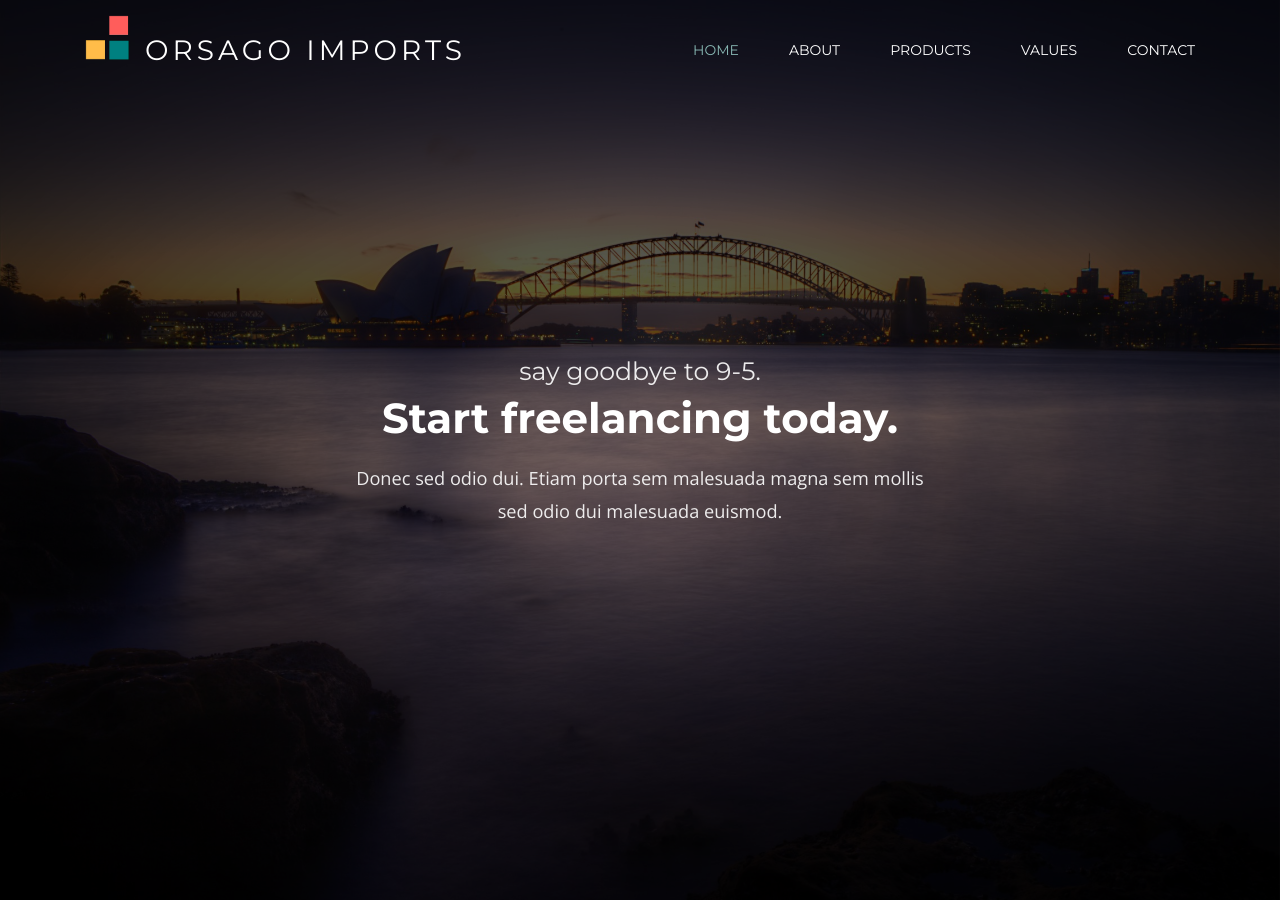
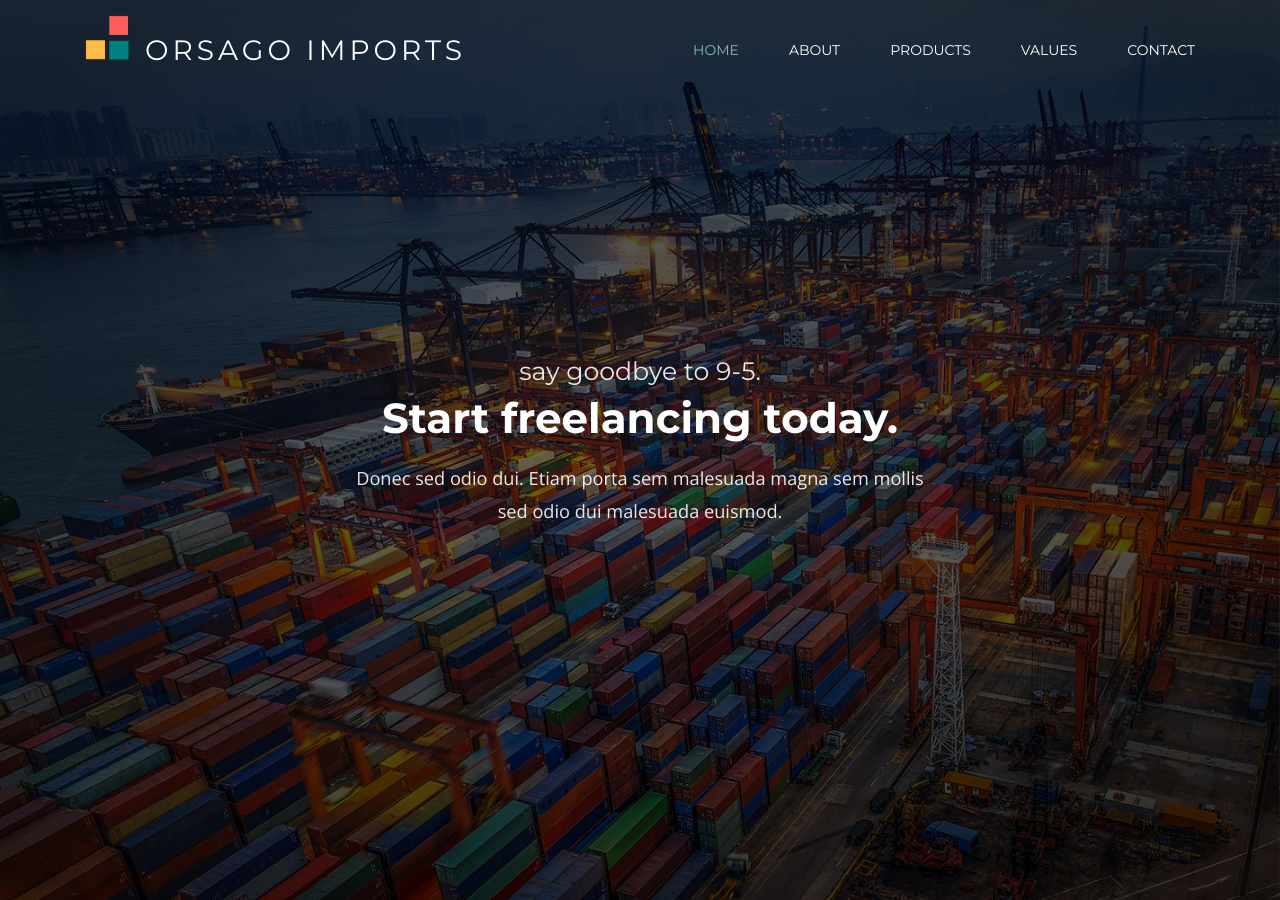
Before and after one commit to davehiggins/orsagoimports.com, a Jekyll site: the page built from index.md, in a window 1280 px wide and 900 px high. Built offline with Jekyll 4.4.1, drawn with Linux system fonts in a browser that asks for light colours.

Commit message:
intro background

```diff
--- a/_layouts/default.html
+++ b/_layouts/default.html
@@ -82,7 +82,7 @@
     <!-- Intro Main Part
     ================================================== -->
     <div id="intro">
-        <div class="item background-cover" style="background: url('img/bg-videofallback.jpg')">
+        <div class="item background-cover" style="background: url('img/hkportshstock.jpg')">
           <div class="container">
             <div class="row">
               <div class="carousel-caption-center colour-white">
```
Also changed, not shown: img/hkportshstock.jpg (added), 2 other files.
